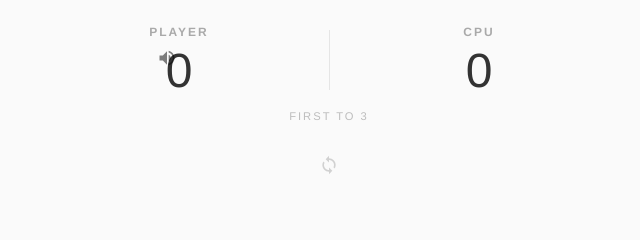
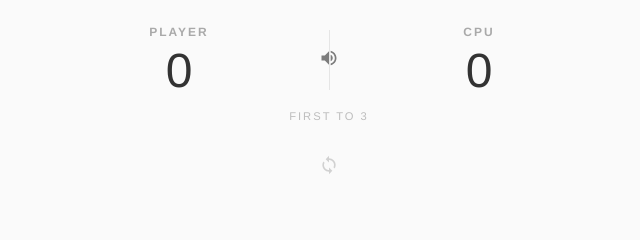
Before and after one commit to ozgur-polat/zen-rps, a plain HTML site: page index.html in a window 1280 px wide. Shown: the top 240 px of the page, 311-951 px from the left. Drawn offline with Linux system fonts and the light colour scheme.

Commit message:
fix(layout): center mute button to avoid overlap

```diff
--- a/style.css
+++ b/style.css
@@ -105,7 +105,8 @@ header {
 .header-utils {
     position: absolute;
     top: 5px;
-    left: 20px;
+    left: 50%;
+    transform: translateX(-50%);
     display: flex;
     gap: 15px;
     z-index: 20;
```
